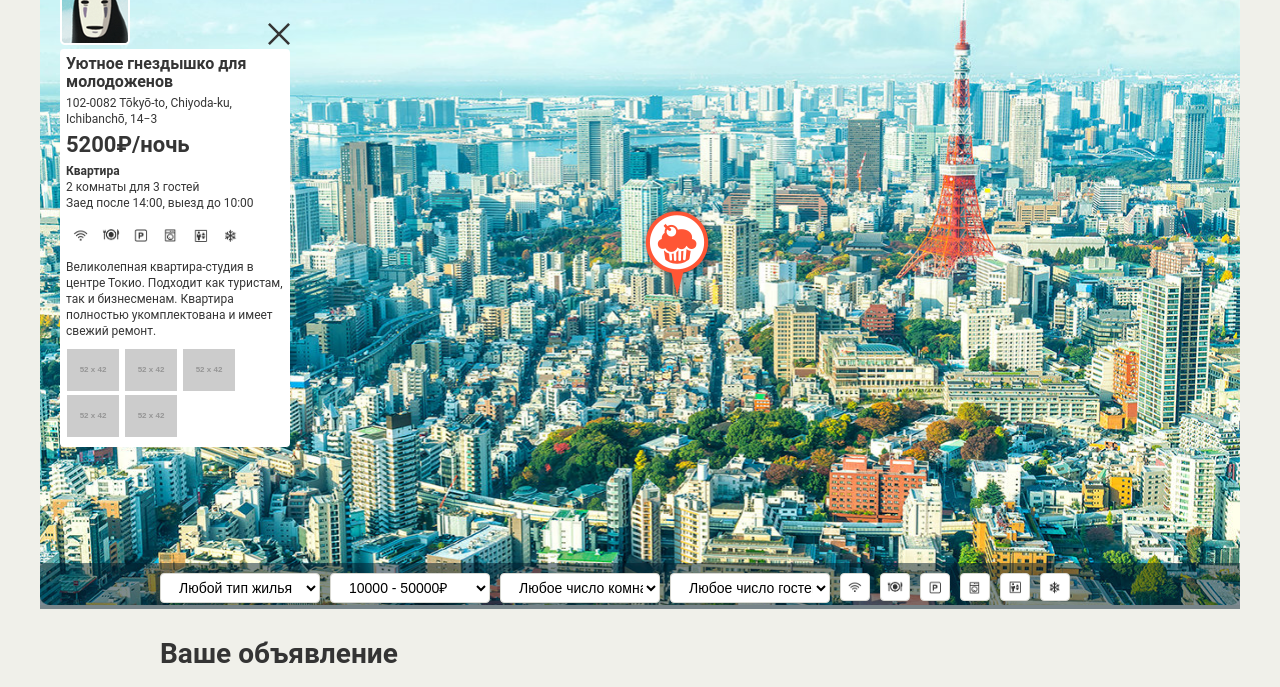
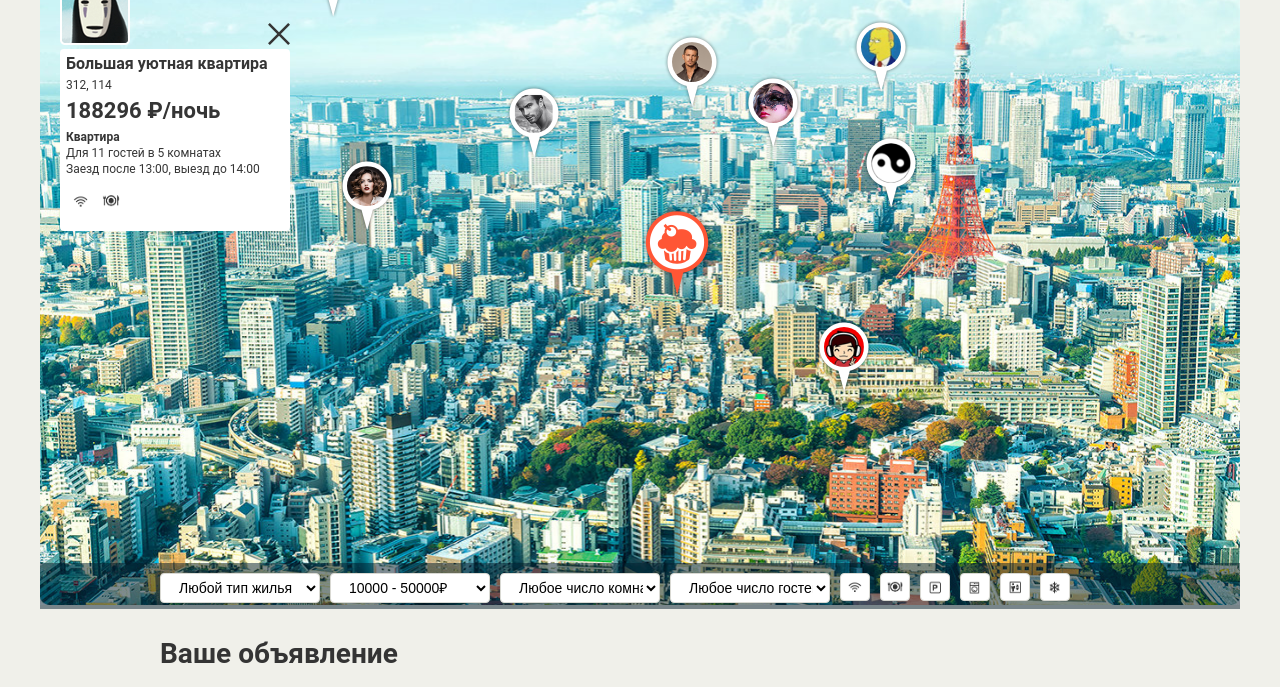
Before and after one commit to MarishKo/54699-keksobooking, a website: page index.html in a window 1280 px wide. Shown: the part 95-782 px from the top of the page. Drawn offline with Linux system fonts and the light colour scheme; placeholder pictures from the web are drawn by us.

Commit message:
module3-task1 add create dialog and create adImg functions

```diff
--- a/index.html
+++ b/index.html
@@ -277,6 +277,7 @@
     </div>
   </div>
 </template>
+<script src="js/map.js"></script>
 
 </body>
 </html>
--- /dev/null
+++ b/js/map.js
@@ -0,0 +1,116 @@
+'use strict';
+
+var OFFER_TITLES = ['Большая уютная квартира', 'Маленькая неуютная квартира', 'Огромный прекрасный дворец', 'Маленький ужасный дворец', 'Красивый гостевой домик', 'Некрасивый негостеприимный домик', 'Уютное бунгало далеко от моря', 'Неуютное бунгало по колено в воде'];
+var OFFER_TYPES = ['flat', 'house', 'bungalo'];
+var OFFER_TYPES_NAME = {
+  flat: function () {
+    return 'Квартира';
+  },
+  house: function () {
+    return 'Дом';
+  },
+  bungalo: function () {
+    return 'Бунгало';
+  }
+};
+var OFFER_CHECKIN_TIMES = ['12:00', '13:00', '14:00'];
+var OFFER_CHECKOUT_TIMES = ['12:00', '13:00', '14:00'];
+var OFFER_FEATURES = ['wifi', 'dishwasher', 'parking', 'washer', 'elevator', 'conditioner'];
+var MIN_GUESTS = 1;
+var MAX_GUESTS = 15;
+var MIN_ROOMS = 1;
+var MAX_ROOMS = 5;
+var MIN_PRICE = 1000;
+var MAX_PRICE = 1000000;
+var PIN_HEIGHT = 75;
+var PIN_WIDTH = 94;
+var ads = [];
+var lodgeTemplate = document.querySelector('#lodge-template').content;
+var pinMapList = document.querySelector('.tokyo__pin-map');
+var fragment = document.createDocumentFragment();
+var offerDialog = document.querySelector('#offer-dialog');
+var oldDialogPanel = offerDialog.querySelector('.dialog__panel');
+// функция получения случайного числа в заданных пределах
+function getRandomNumber(min, max) {
+  return Math.floor(Math.random() * (max + 1 - min)) + min;
+}
+// функция создания элемента объявления
+function createAdItem(index) {
+  var locationX = getRandomNumber(300, 900);
+  var locationY = getRandomNumber(100, 500);
+
+  return {
+    'author': {
+      'avatar': 'img/avatars/user0' + [index + 1] + '.png',
+    },
+    'offer': {
+      'title': OFFER_TITLES[index],
+      'address': locationX + ', ' + locationY,
+      'price': getRandomNumber(MIN_PRICE, MAX_PRICE),
+      'type': OFFER_TYPES[getRandomNumber(0, OFFER_TYPES.length - 1)],
+      'rooms': getRandomNumber(MIN_ROOMS, MAX_ROOMS),
+      'guests': getRandomNumber(MIN_GUESTS, MAX_GUESTS),
+      'checkin': OFFER_CHECKIN_TIMES[getRandomNumber(0, OFFER_CHECKIN_TIMES.length - 1)],
+      'checkout': OFFER_CHECKOUT_TIMES[getRandomNumber(0, OFFER_CHECKOUT_TIMES.length - 1)],
+      'features': OFFER_FEATURES.slice(0, getRandomNumber(1, OFFER_FEATURES.length)),
+      'description': '',
+      'photos': []
+    },
+    'location': {
+      'x': locationX - (PIN_WIDTH / 2),
+      'y': locationY - PIN_HEIGHT
+    }
+  };
+}
+
+for (var i = 0; i < 8; i++) {
+  ads.push(createAdItem(i));
+}
+
+// функция создания метки на карте
+function createImgPin(element) {
+  var div = document.createElement('div');
+  var img = document.createElement('img');
+
+  div.classList.add('pin');
+  div.style.left = element.location.x + 'px';
+  div.style.top = element.location.y + 'px';
+
+  img.src = element.author.avatar;
+  img.classList.add('rounded');
+  img.style.width = 40 + 'px';
+  img.style.height = 40 + 'px';
+
+  div.appendChild(img);
+
+  return div;
+}
+
+for (var j = 0; j < ads.length; j++) {
+  fragment.appendChild(createImgPin(ads[j]));
+}
+// вписываем все метки объявлений
+pinMapList.appendChild(fragment);
+
+// функция создания попапа с описание объявления
+function createDialogPanel(ad) {
+  var dialogPanel = lodgeTemplate.cloneNode(true);
+  dialogPanel.querySelector('.lodge__title').textContent = ad.offer.title;
+  dialogPanel.querySelector('.lodge__address').textContent = ad.offer.address;
+  dialogPanel.querySelector('.lodge__price').textContent = ad.offer.price + ' \u20BD/ночь';
+  dialogPanel.querySelector('.lodge__type').textContent = ad.offer.type in OFFER_TYPES_NAME ? OFFER_TYPES_NAME[ad.offer.type]() : '';
+  dialogPanel.querySelector('.lodge__rooms-and-guests').textContent = 'Для ' + ad.offer.guests + ' гостей в ' + ad.offer.rooms + ' комнатах';
+  dialogPanel.querySelector('.lodge__checkin-time').textContent = 'Заезд после ' + ad.offer.checkin + ', выезд до ' + ad.offer.checkout;
+  var lodgeFeaturesList = dialogPanel.querySelector('.lodge__features');
+  (ad.offer.features).forEach(function (feature) {
+    var lodgeFeature = document.createElement('span');
+    lodgeFeature.className = 'feature__image feature__image--' + feature;
+    lodgeFeaturesList.appendChild(lodgeFeature);
+  });
+  dialogPanel.querySelector('.lodge__description').textContent = ad.offer.description;
+  document.querySelector('.dialog__title img').src = ad.author.avatar;
+
+  return dialogPanel;
+}
+// вписываем попап с описанием объявления
+offerDialog.replaceChild(createDialogPanel(ads[0]), oldDialogPanel);
```
